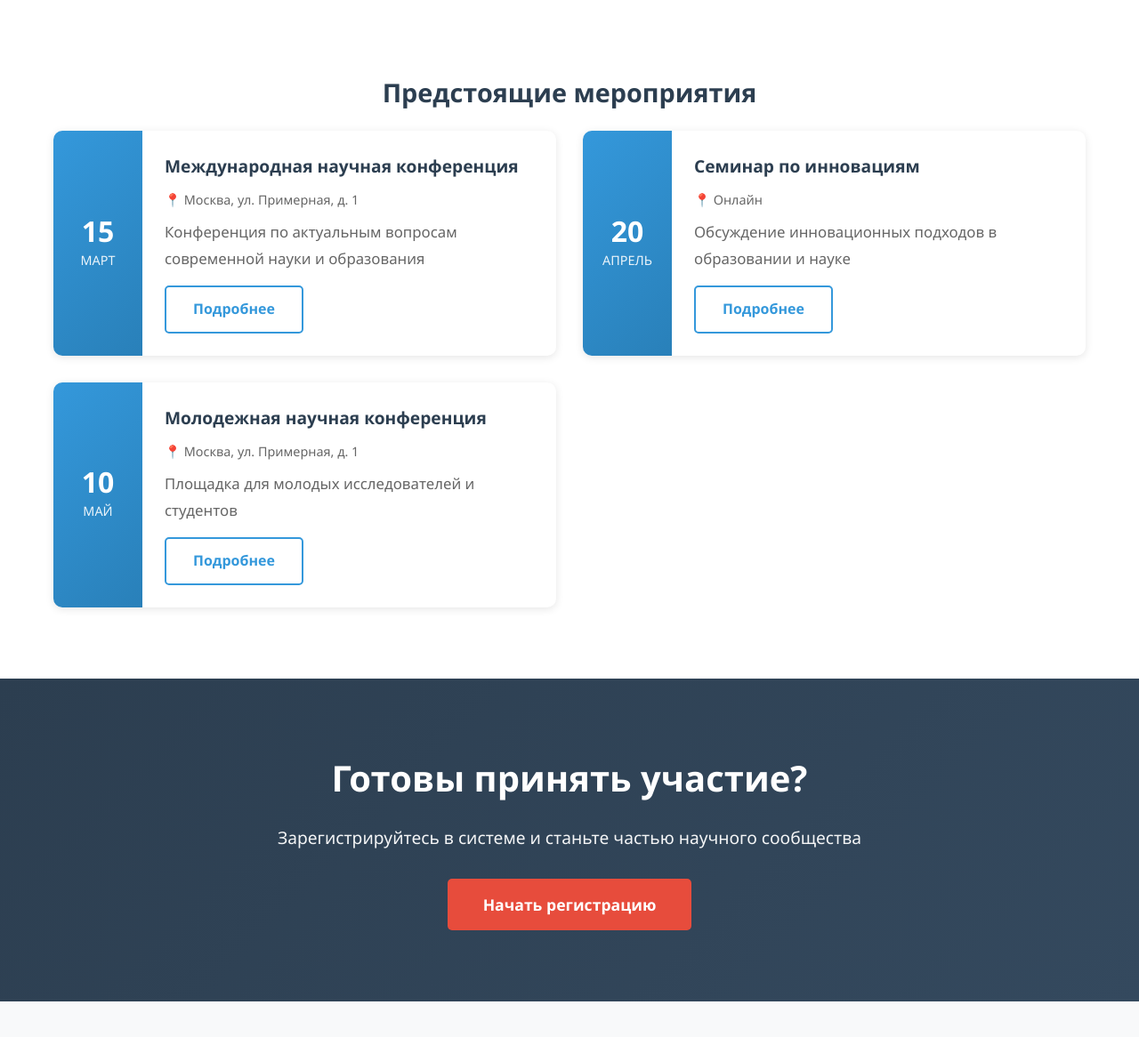
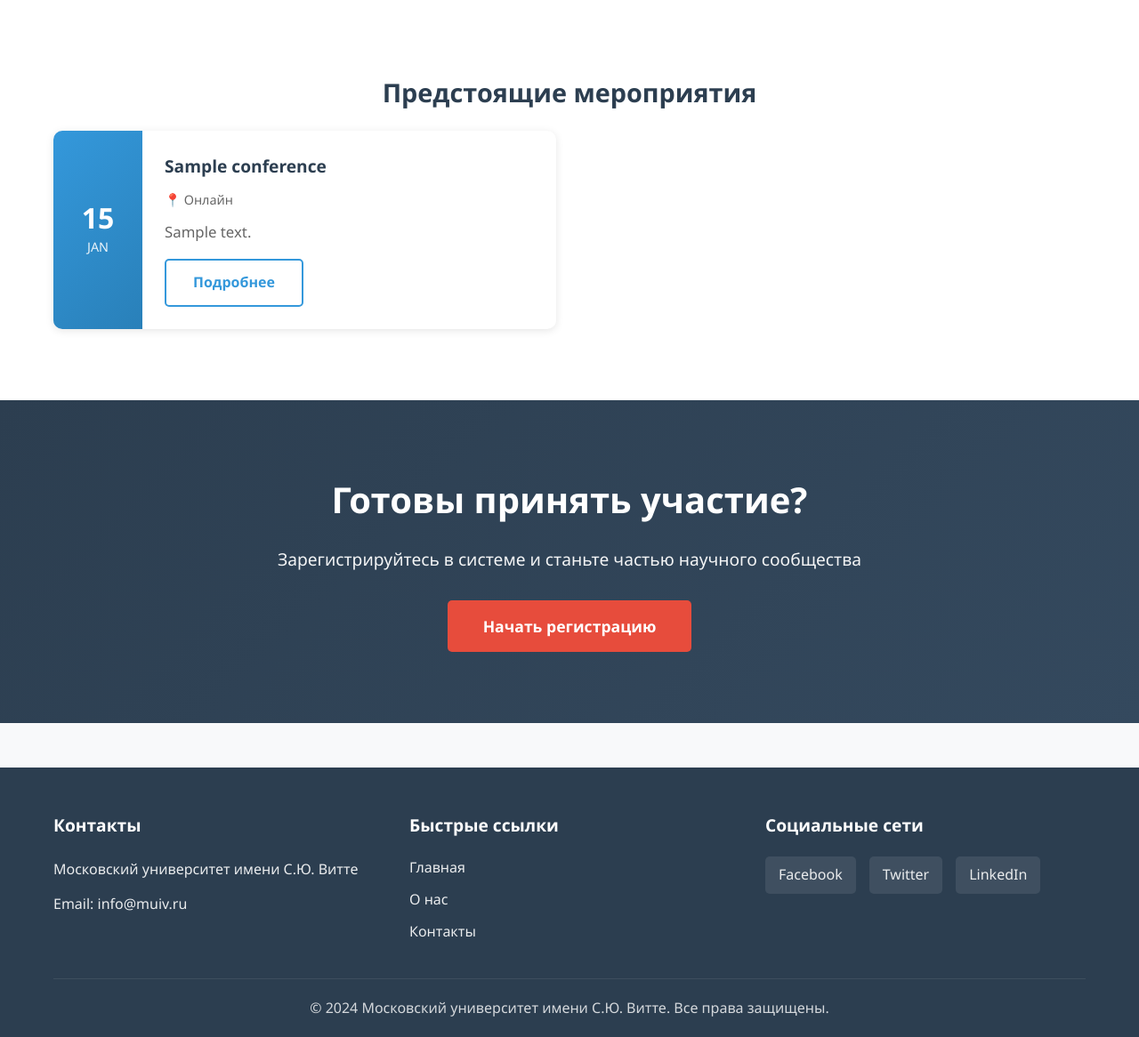
Before and after one commit to eventorg11/eventorg, a Django app: page / in a window 1280 px wide. Shown: the part 1415-2581 px from the top of the page at 89% size. Run offline with Django 5.2, Linux system fonts and the light colour scheme; tables that the repository leaves empty hold one stand-in row (values such as "Sample post").

Commit message:
Fixed Upcoming Events block in main page

```diff
--- a/app/templates/index.html
+++ b/app/templates/index.html
@@ -60,50 +60,40 @@
 <section class="events-section" id="events">
     <div class="container">
         <h2 class="section-title">Предстоящие мероприятия</h2>
+        {% if upcoming_conferences %}
             <div class="events-grid">
+                {% for conference in upcoming_conferences %}
                     <div class="event-card">
                         <div class="event-date">
-                    <span class="date-day">15</span>
-                    <span class="date-month">Март</span>
+                            <span class="date-day">{{ conference.start_date|date:"d" }}</span>
+                            <span class="date-month">{{ conference.start_date|date:"M"|upper }}</span>
                         </div>
                         <div class="event-info">
-                    <h3>Международная научная конференция</h3>
-                    <p class="event-location">📍 Москва, ул. Примерная, д. 1</p>
+                            <h3>{{ conference.title }}</h3>
+                            <p class="event-location">
+                                {% if conference.is_online %}
+                                    📍 Онлайн
+                                {% else %}
+                                    📍 {{ conference.location }}
+                                {% endif %}
+                            </p>
                             <p class="event-description">
-                        Конференция по актуальным вопросам современной науки и образования
+                                {% if conference.short_description %}
+                                    {{ conference.short_description|truncatewords:15 }}
+                                {% else %}
+                                    {{ conference.description|truncatewords:15 }}
+                                {% endif %}
                             </p>
-                    <a href="#" class="btn btn-outline">Подробнее</a>
+                            <a href="{% url 'event_detail' event_id=conference.id %}" class="btn btn-outline">Подробнее</a>
                         </div>
                     </div>
-            <div class="event-card">
-                <div class="event-date">
-                    <span class="date-day">20</span>
-                    <span class="date-month">Апрель</span>
+                {% endfor %}
             </div>
-                <div class="event-info">
-                    <h3>Семинар по инновациям</h3>
-                    <p class="event-location">📍 Онлайн</p>
-                    <p class="event-description">
-                        Обсуждение инновационных подходов в образовании и науке
-                    </p>
-                    <a href="#" class="btn btn-outline">Подробнее</a>
+        {% else %}
+            <div class="no-events">
+                <p class="no-events-message">На данный момент нет предстоящих мероприятий.</p>
             </div>
-            </div>
-            <div class="event-card">
-                <div class="event-date">
-                    <span class="date-day">10</span>
-                    <span class="date-month">Май</span>
-                </div>
-                <div class="event-info">
-                    <h3>Молодежная научная конференция</h3>
-                    <p class="event-location">📍 Москва, ул. Примерная, д. 1</p>
-                    <p class="event-description">
-                        Площадка для молодых исследователей и студентов
-                    </p>
-                    <a href="#" class="btn btn-outline">Подробнее</a>
-                </div>
-            </div>
-        </div>
+        {% endif %}
     </div>
 </section>
 
--- a/app/views.py
+++ b/app/views.py
@@ -1,9 +1,24 @@
 from django.shortcuts import render, get_object_or_404
+from django.utils import timezone
 from app.models import Conference
 
 
 def index(request):
-    return render(request, "index.html")
+    """Главная страница с ближайшими мероприятиями"""
+    now = timezone.now()
+
+    upcoming_conferences = Conference.objects.filter(
+        start_date__gte=now
+    ).order_by('start_date')[:2]
+
+    if upcoming_conferences.count() < 2:
+        additional_needed = 2 - upcoming_conferences.count()
+        additional = Conference.objects.filter(
+            start_date__lt=now
+        ).order_by('-start_date')[:additional_needed]
+        upcoming_conferences = list(upcoming_conferences) + list(additional)
+
+    return render(request, "index.html", {"upcoming_conferences": upcoming_conferences})
 
 
 def about(request):
```
Lines whose indentation alone changed are shown as unchanged.
